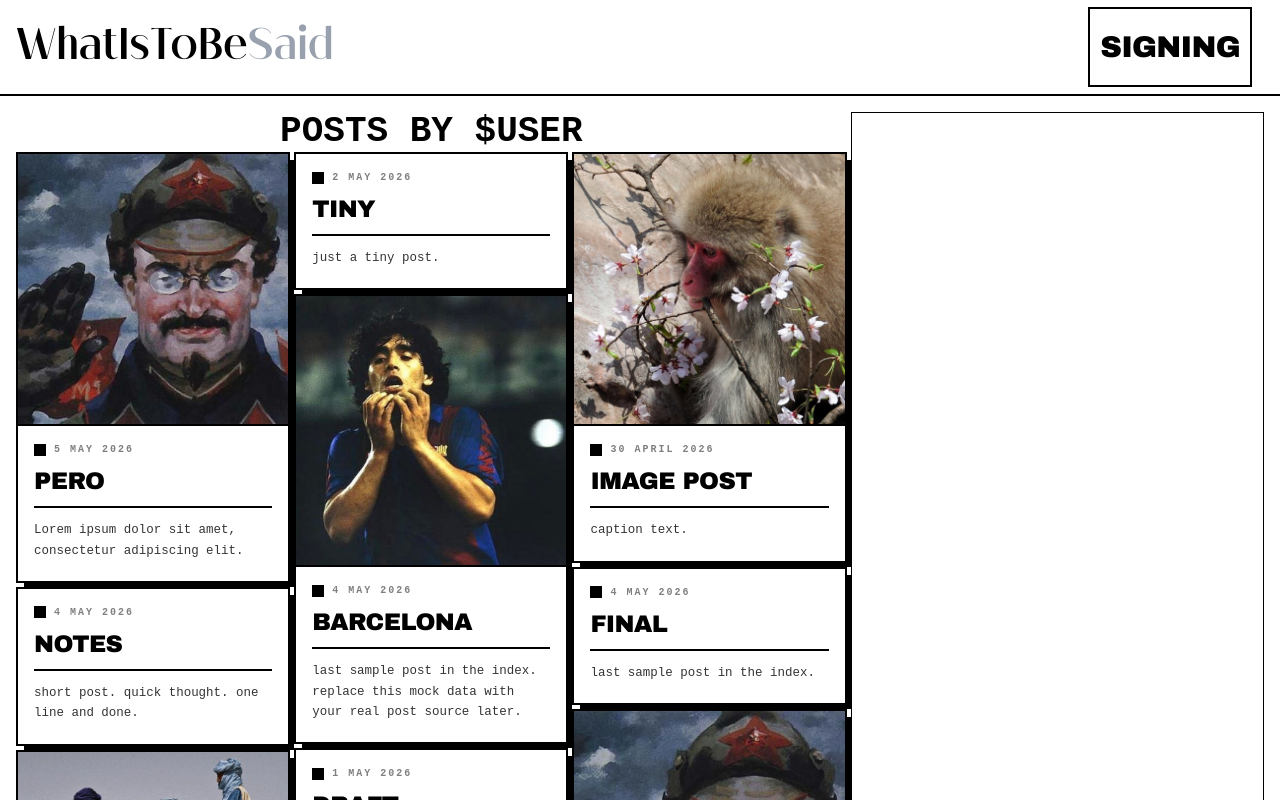
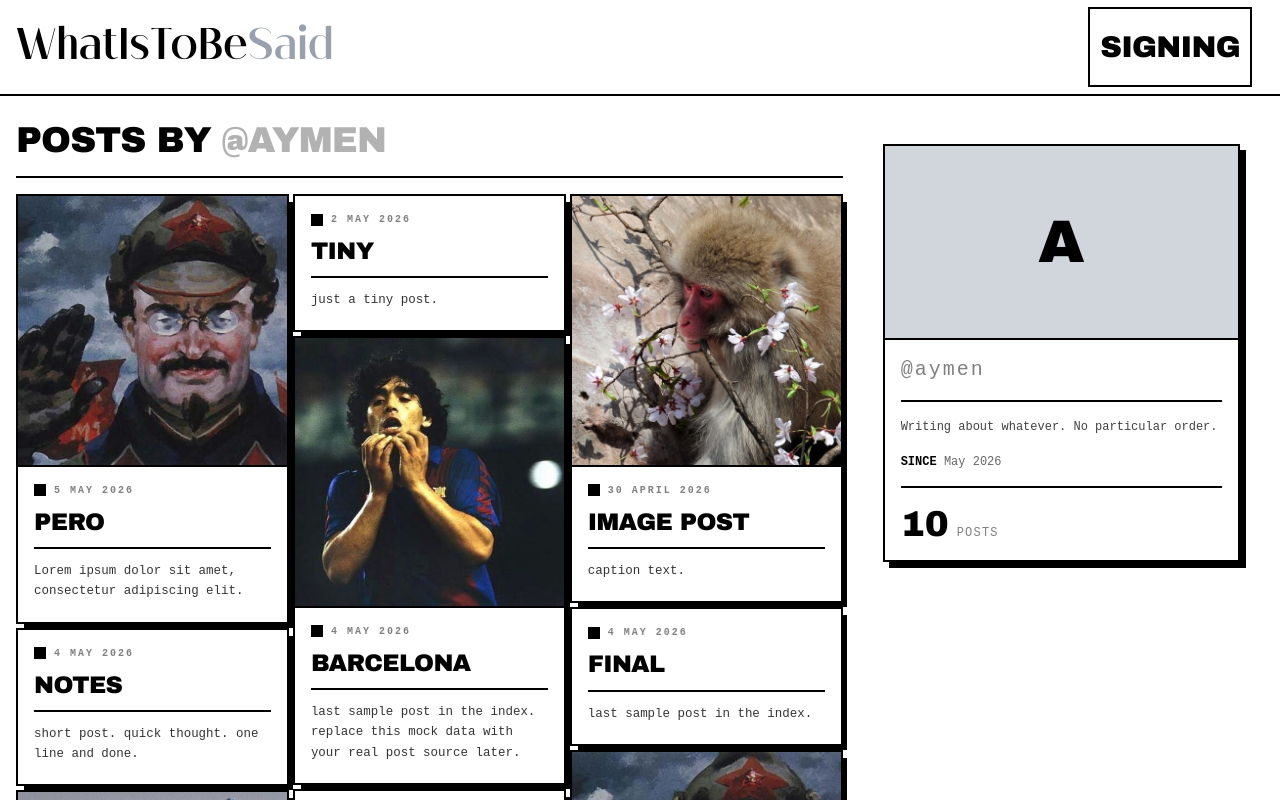
Before and after one commit to onceagainaymen/whatistobesaid, a Next.js app in the folder app/: page /profile in a window 1280 px wide. Shown: the top 800 px of the page. Built offline with nearby package versions, Linux system fonts and the light colour scheme.

Commit message:
Add a profile panel

```diff
--- a/app/app/profile/page.tsx
+++ b/app/app/profile/page.tsx
@@ -1,4 +1,5 @@
 "use client"
+import ProfilePanel from "../../components/profile_panel"
 import PostGrid from "../../components/post_grid"
 const posts: Post[] = [
   { id: 1, title: "Pero", date: "5 May 2026", image: "/trot.jpeg", content: "Lorem ipsum dolor sit amet, consectetur adipiscing elit." },
@@ -12,16 +13,34 @@ const posts: Post[] = [
   { id: 9, title: "Random", date: "3 May 2026", image: "/trot.jpeg", content: "some random thoughts jotted down late at night." },
   { id: 10, title: "Fragments", date: "28 April 2026", content: "incomplete ideas. half-formed sentences. posted anyway." },
 ];
-export default function Profile()
-{
+
+export default function Profile() {
   return (
-    <div className="grid grid-cols-3 gap-1 h-screen mt-4 mx-4" style={{ fontFamily: "'Courier New', Courier, monospace" }}>
-      <div className="grid justify-items-center content-start col-span-2 mb-6">
-        <h1 className="text-4xl font-bold"> POSTS BY $USER </h1>
+    <div
+      className="grid grid-cols-3 gap-4 mt-6 mx-4"
+      style={{ fontFamily: "'Courier New', Courier, monospace" }}
+    >
+      {/* Posts column */}
+      <div className="col-span-2 flex flex-col gap-4">
+        <h1
+          className="text-4xl font-black uppercase tracking-tight"
+          style={{ fontFamily: "'Arial Black', Impact, sans-serif" }}
+        >
+          Posts by <span className="text-black/30">@aymen</span>
+        </h1>
+        <div className="w-full h-[2px] bg-black" />
         <PostGrid posts={posts} onPostClick={(post) => console.log(post)} />
       </div>
-      <div className="border-1">
+
+      {/* Sticky profile column */}
+      <div className="sticky top-6 self-start">
+        <ProfilePanel
+          username="aymen"
+          bio="Writing about whatever. No particular order."
+          joinDate="May 2026"
+          postCount={posts.length}
+        />
       </div>
     </div>
-  )
+  );
 }
--- /dev/null
+++ b/app/components/profile_panel.tsx
@@ -0,0 +1,74 @@
+// components/ProfilePanel.tsx
+
+type ProfilePanelProps = {
+  username: string;
+  bio?: string;
+  joinDate?: string;
+  postCount?: number;
+  avatar?: string;
+};
+
+export default function ProfilePanel({
+  username,
+  bio,
+  joinDate,
+  postCount,
+  avatar,
+}: ProfilePanelProps) {
+  return (
+    <div className="relative p-6" style={{ fontFamily: "'Courier New', Courier, monospace" }}>
+      <div className="relative border-2 border-black bg-white" style={{ boxShadow: "6px 6px 0px #000" }}>
+
+        {/* Avatar */}
+        <div className="border-b-2 border-black">
+          {avatar ? (
+            <img src={avatar} alt={username} className="w-full h-48 object-cover block" />
+          ) : (
+            <div className="w-full h-48 bg-gray-300 flex items-center justify-center">
+              <span
+                className="text-6xl font-black uppercase"
+                style={{ fontFamily: "'Arial Black', Impact, sans-serif" }}
+              >
+                {username.charAt(0)}
+              </span>
+            </div>
+          )}
+        </div>
+
+        <div className="p-4">
+
+          {/* Username */}
+          <p className="text-xl tracking-widest text-black/50 mb-4">@{username}</p>
+
+          <div className="w-full h-[2px] bg-black mb-4" />
+
+          {/* Bio */}
+          {bio && <p className="text-xs leading-relaxed text-black/75 mb-4">{bio}</p>}
+
+          {/* Join date */}
+          {joinDate && (
+            <p className="text-xs text-black/60 mb-4">
+              <span className="font-black text-black">SINCE </span>{joinDate}
+            </p>
+          )}
+
+          <div className="w-full h-[2px] bg-black mb-4" />
+
+          {/* Post count */}
+          {postCount !== undefined && (
+            <div className="flex items-baseline gap-2">
+              <span
+                className="text-4xl font-black"
+                style={{ fontFamily: "'Arial Black', Impact, sans-serif" }}
+              >
+                {postCount}
+              </span>
+              <span className="text-xs tracking-widest uppercase text-black/50">Posts</span>
+            </div>
+          )}
+
+        </div>
+      </div>
+    </div>
+  );
+}
```
